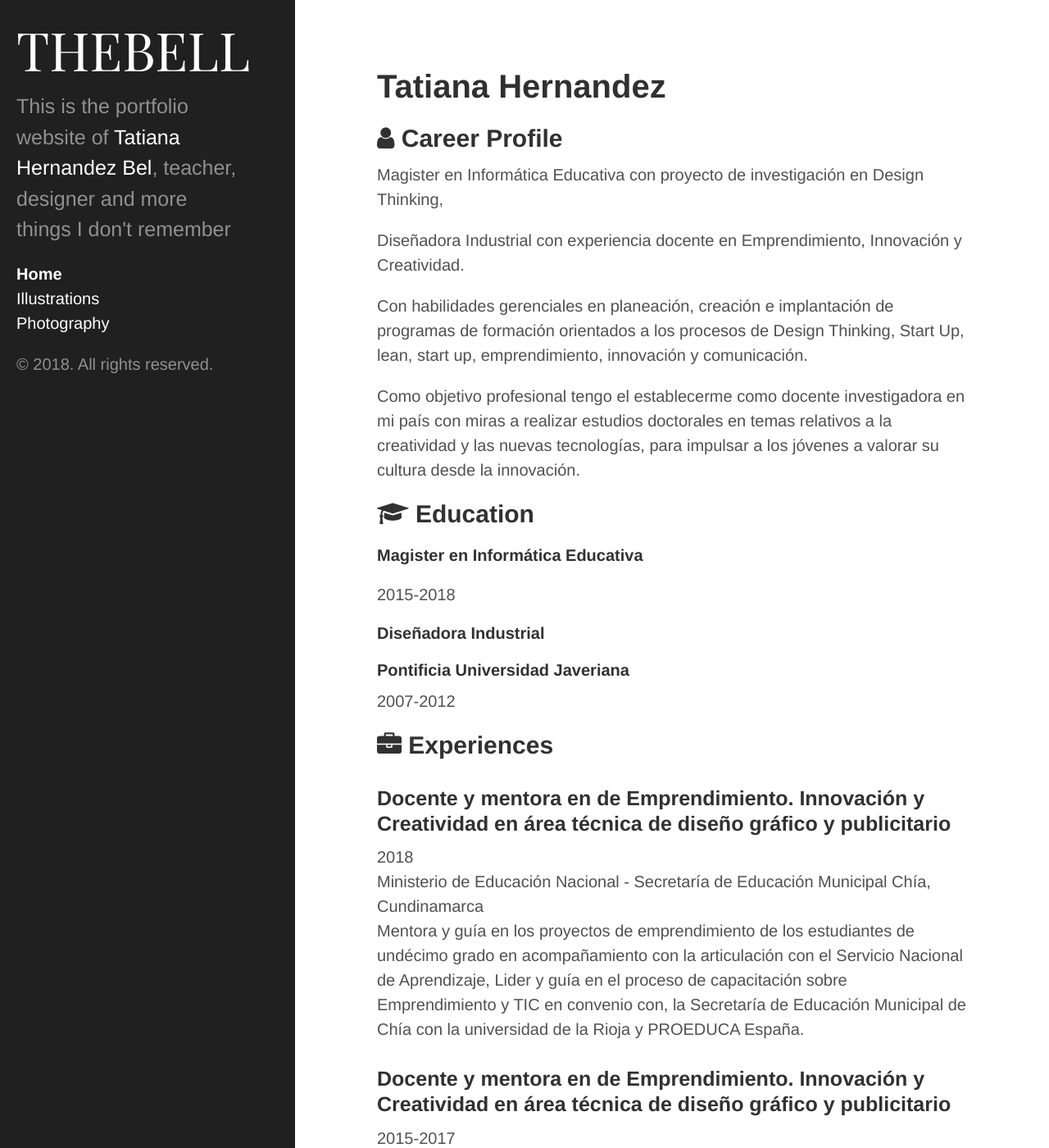
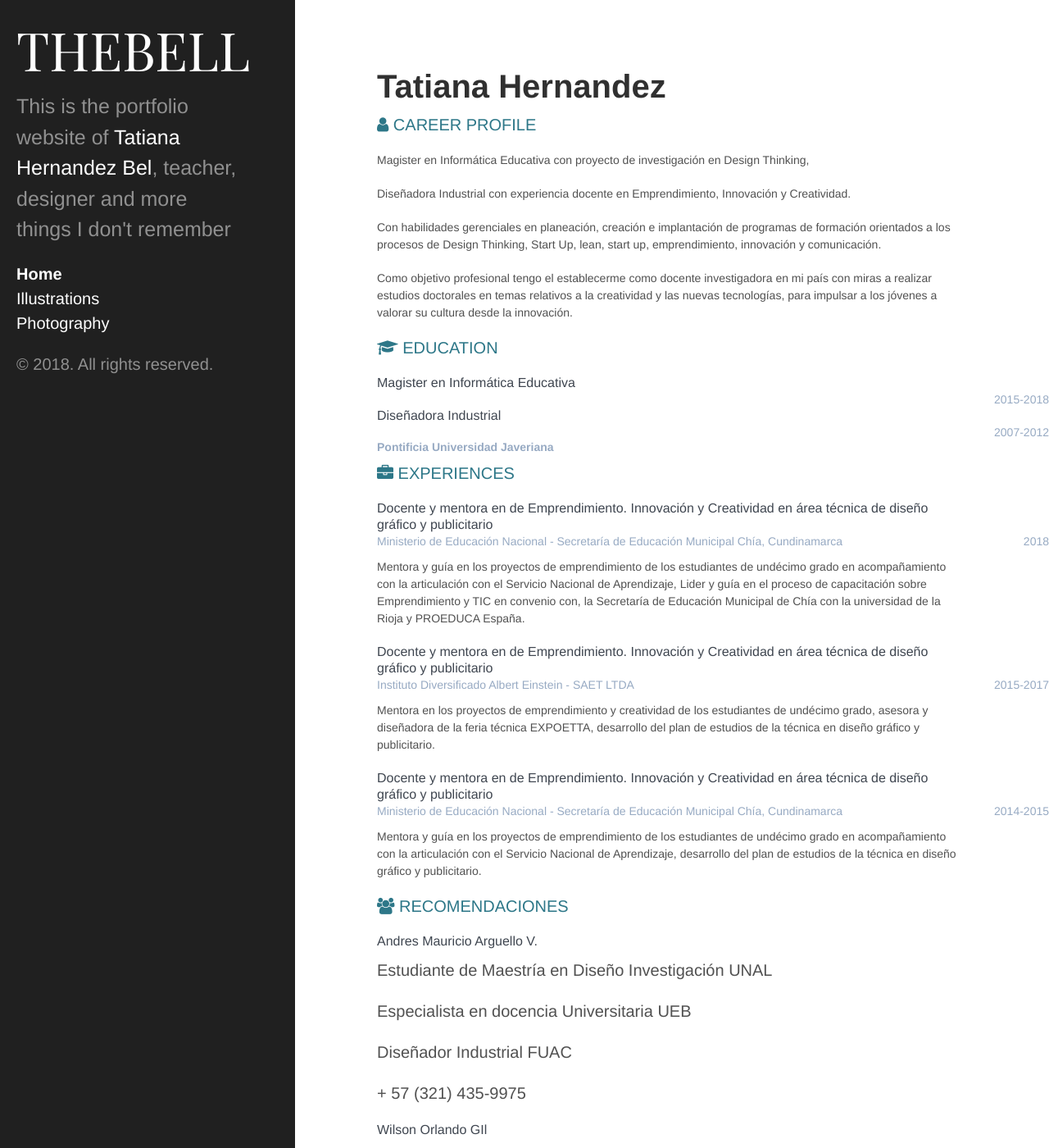
Before and after one commit to TatianaHbel/personal, a Jekyll site: the page built from index.md, in a window 1280 px wide and 1400 px high. Shown: the whole window at 82% size. Built offline with Jekyll 4.4.1, drawn with Linux system fonts in a browser that asks for light colours.

Commit message:
preformatting

```diff
--- a/_includes/education.html
+++ b/_includes/education.html
@@ -1,16 +1,16 @@
-<div class="education-container container-block">
-    <h2 class="container-block-title"><i class="fa fa-graduation-cap"></i> Education</h2>
+<section class="section">
+    <h2 class="section-title"><i class="fa fa-graduation-cap"></i> Education</h2>
 
     {% for entry in site.data.general.education %}
 
     <div class="item">
-        <h4 class="degree">{{ entry.title }}</h4>
-        <h5 class="meta">{{ entry.place }}</h5>
+        <h4 class="job-title">{{ entry.title }}</h4>
         <div class="time">{{ entry.time }}</div>
+        <h5 class="company">{{ entry.place }}</h5>
+
     </div>
     <!--//item-->
 
     {% endfor %}
 
-</div>
-<!--//education-container-->
+</section>
--- a/_includes/experience.html
+++ b/_includes/experience.html
@@ -18,7 +18,7 @@
     </div><!--//meta-->
 
     {% if experience.description %}
-    <div class="details">
+    <div class="summary">
       {% for paragraph in experience.description %}
 
       <p> {{ paragraph.paragraph }} </p>
--- /dev/null
+++ b/css/cv.css
@@ -0,0 +1,30 @@
+.section-title {
+	text-transform: uppercase;
+	font-size: 20px;
+	color: #2d7788;
+	margin-bottom: 20px;
+	margin-top: 0;
+	font-weight: 500;
+}
+.job-title {
+	color: #3f4650;
+	font-size: 16px;
+	margin-top: 0;
+	margin-bottom: 0;
+	font-weight: 500;
+}
+.company {
+	margin-bottom: 10px;
+	color: #97aac3;
+	font-size: 14px;
+}
+.time {
+	position: absolute;
+	right: 0;
+	/*top: 0;*/
+	color: #97aac3;
+	font-size: 14px;
+}
+.summary {
+	font-size: 14px;
+}
--- a/index.md
+++ b/index.md
@@ -3,7 +3,7 @@ layout: page
 title: Tatiana Hernandez
 ---
 
-
+<link rel="stylesheet" href="css/cv.css">
 <link rel="stylesheet" href="https://maxcdn.bootstrapcdn.com/font-awesome/4.7.0/css/font-awesome.min.css">
 
 
```
